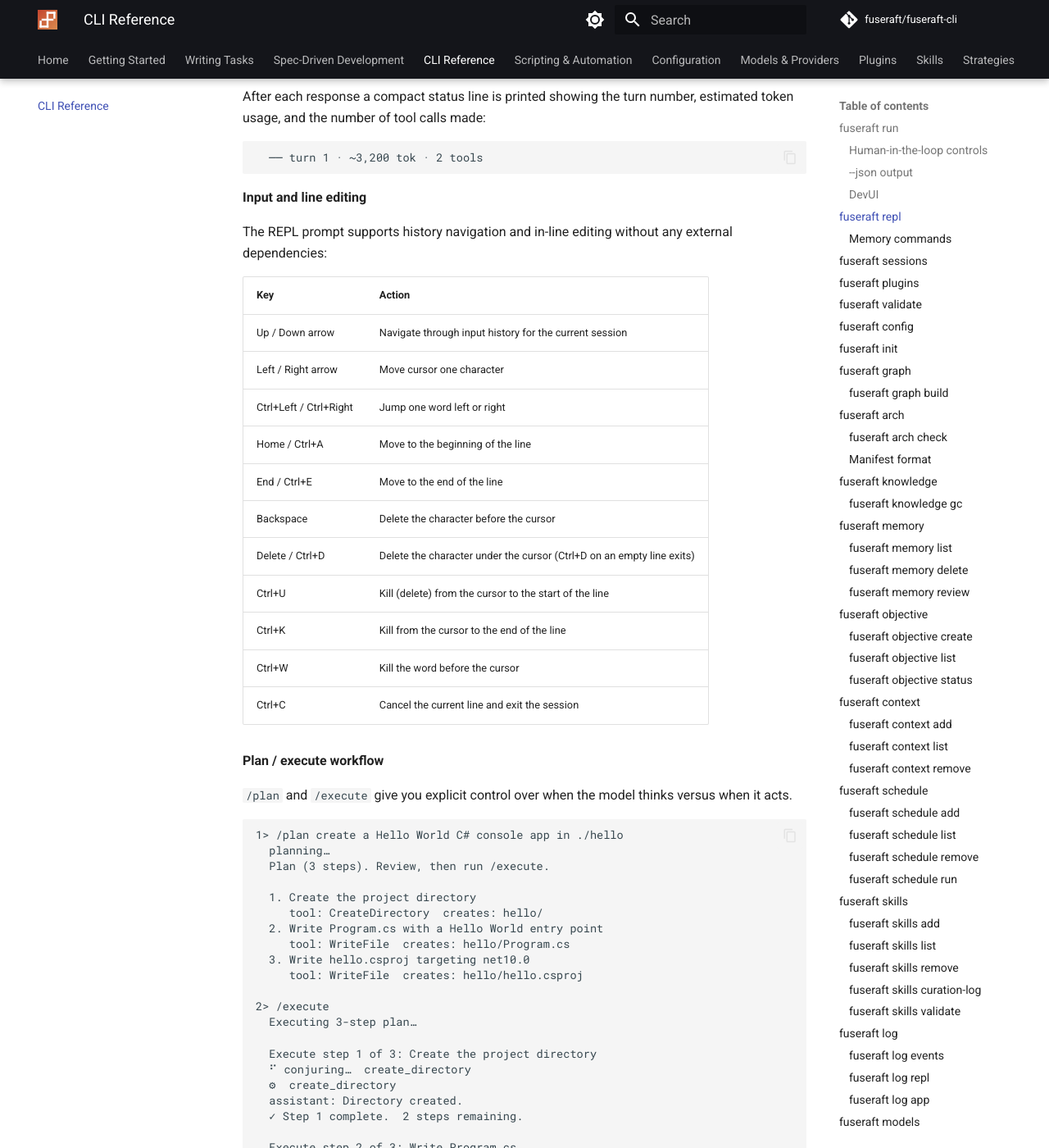
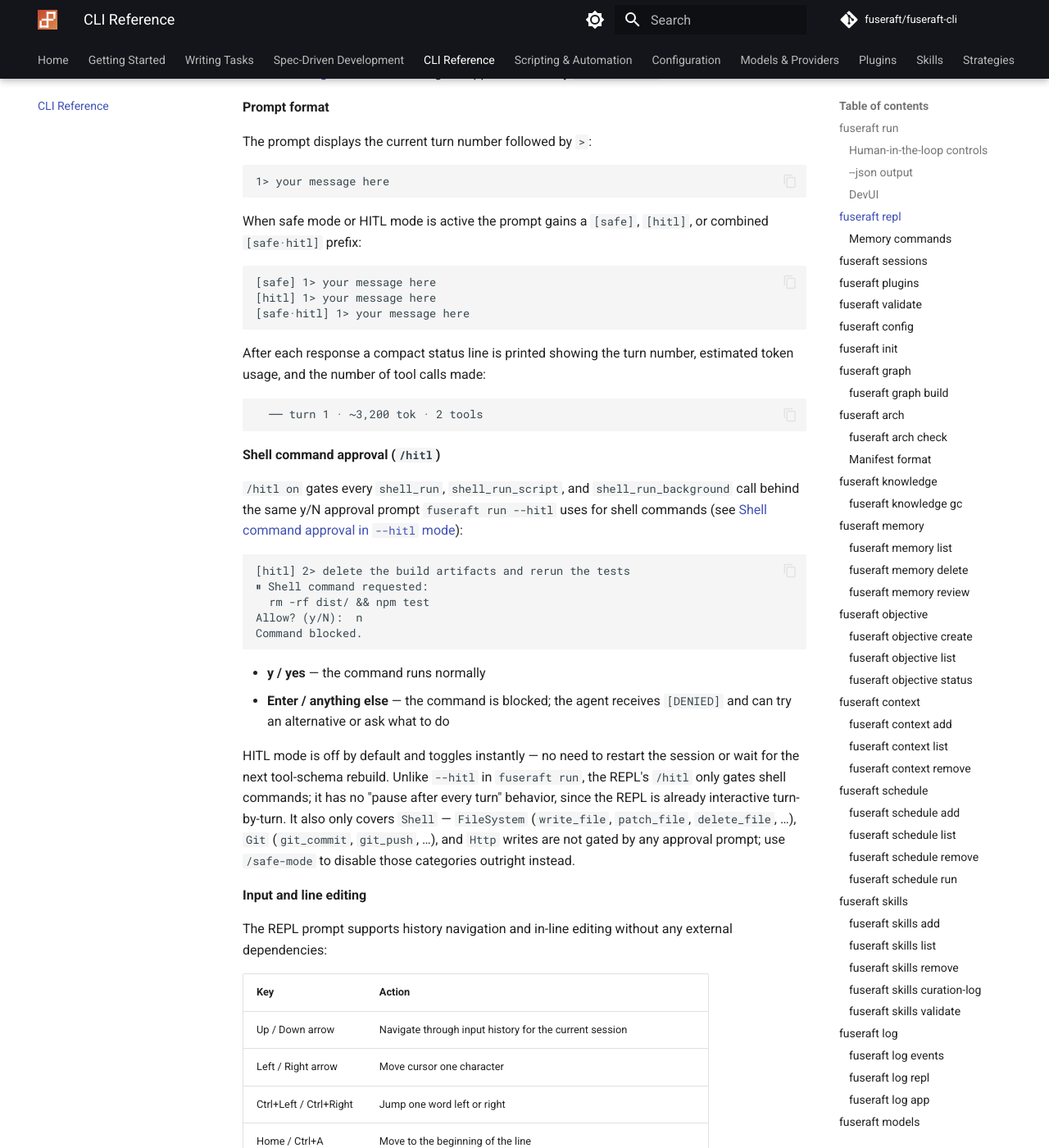
Before and after one commit to fuseraft/fuseraft-cli, an MkDocs documentation site: the page built from docs/cli-reference.md, in a window 1280 px wide and 1400 px high, scrolled down 18405 px. Shown: the whole window at 82% size. Built offline with MkDocs 1.6.1 and Material for MkDocs 9.7.7, drawn with Linux system fonts in a browser that asks for light colours; comment, search, counter and statistics services are not loaded; some of the changed text lies outside the part shown.

Commit message:
docs: document /hitl REPL command
Add /hitl to the REPL slash-command table and a deep-dive section
explaining scope (shell only, no pause-every-turn behavior). Cross-link
it from the existing fuseraft run --hitl docs, and fix both shell-approval
descriptions to mention shell_run_background, which was already gated in
code but missing from the docs.

````diff
--- a/docs/cli-reference.md
+++ b/docs/cli-reference.md
@@ -145,7 +145,7 @@
 
 **Shell command approval in `--hitl` mode**
 
-When `--hitl` is active, every `shell_run` and `shell_run_script` call pauses for approval before executing:
+When `--hitl` is active, every `shell_run`, `shell_run_script`, and `shell_run_background` call pauses for approval before executing:
 
 ```
 ⏸ Shell command requested:
@@ -157,6 +157,8 @@
 - **Enter / anything else** — the command is blocked; the agent receives `[DENIED]` and can try an alternative or ask you what to do
 
 Shell command approval only applies in `--hitl` mode. In normal runs, shell commands execute without prompting.
+
+The REPL has its own toggle for the same shell-approval gate — see `/hitl` under `fuseraft repl` below. It's scoped to shell commands only and, unlike this flag, has no "pause after every turn" behavior.
 
 **2. Per-route approval gates — before a specific route fires**
 
@@ -437,6 +439,9 @@
 | `/safe-mode` | Show current safe mode status |
 | `/safe-mode on` | Disable Shell, Git, and Http tool categories to prevent mutations |
 | `/safe-mode off` | Restore tool categories to their state before safe mode was enabled |
+| `/hitl` | Show current HITL (human-in-the-loop) mode status |
+| `/hitl on` | Require y/N approval before each `shell_run`, `shell_run_script`, or `shell_run_background` call |
+| `/hitl off` | Run shell commands without approval again |
 | `/adversarial` | Show adversarial mode status |
 | `/adversarial on` | Enable a critic agent that reviews each `/execute` step after postconditions pass, and every free-form response. The critic judges whether the response was correct, grounded in actual tool output, and complete — halting the plan on a step rejection, or injecting one correction turn on a free-form rejection. |
 | `/adversarial off` | Disable the critic agent |
@@ -486,10 +491,12 @@
 1> your message here
 ```
 
-When safe mode is active it gains a `[safe]` prefix:
+When safe mode or HITL mode is active the prompt gains a `[safe]`, `[hitl]`, or combined `[safe·hitl]` prefix:
 
 ```
 [safe] 1> your message here
+[hitl] 1> your message here
+[safe·hitl] 1> your message here
 ```
 
 After each response a compact status line is printed showing the turn number, estimated token usage, and the number of tool calls made:
@@ -497,6 +504,23 @@
 ```
   ── turn 1 · ~3,200 tok · 2 tools
 ```
+
+**Shell command approval (`/hitl`)**
+
+`/hitl on` gates every `shell_run`, `shell_run_script`, and `shell_run_background` call behind the same y/N approval prompt `fuseraft run --hitl` uses for shell commands (see [Shell command approval in `--hitl` mode](#human-in-the-loop-controls)):
+
+```
+[hitl] 2> delete the build artifacts and rerun the tests
+⏸ Shell command requested:
+  rm -rf dist/ && npm test
+Allow? (y/N):  n
+Command blocked.
+```
+
+- **y / yes** — the command runs normally
+- **Enter / anything else** — the command is blocked; the agent receives `[DENIED]` and can try an alternative or ask what to do
+
+HITL mode is off by default and toggles instantly — no need to restart the session or wait for the next tool-schema rebuild. Unlike `--hitl` in `fuseraft run`, the REPL's `/hitl` only gates shell commands; it has no "pause after every turn" behavior, since the REPL is already interactive turn-by-turn. It also only covers `Shell` — `FileSystem` (`write_file`, `patch_file`, `delete_file`, …), `Git` (`git_commit`, `git_push`, …), and `Http` writes are not gated by any approval prompt; use `/safe-mode` to disable those categories outright instead.
 
 **Input and line editing**
 
````
Also changed, not shown: docs/plugins.md (+1 -1 lines).
